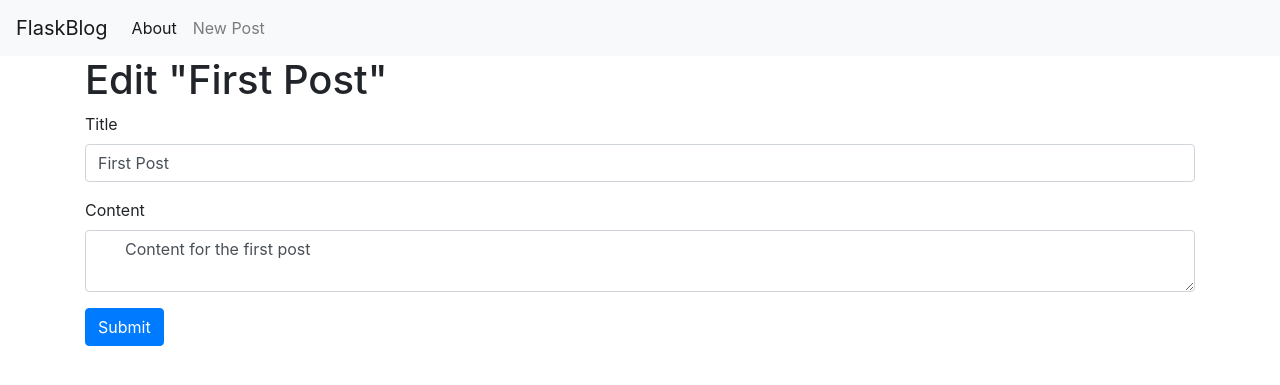
After one commit to cafecodr/flask-blog, a Flask app: page /1/edit in a window 1280 px wide. The commit adds this page. Shown: the top 385 px of the page. Run offline with Flask 2, Linux system fonts and the light colour scheme; data comes from the database, SQL or seed files in the repository; both versions use the stored data as it was after the commit; some libraries are stand-ins or nearby versions.

Commit message:
Add edit post page

```diff
--- a/app.py
+++ b/app.py
@@ -55,3 +55,24 @@ def create():
             return redirect(url_for('index'))
 
     return render_template('create.html')
+
+
+@app.route('/<int:id>/edit', methods=['GET', 'POST'])
+def edit(id):
+    post = get_post(id)
+
+    if request.method == 'POST':
+        title = request.form['title']
+        content = request.form['content']
+
+        if not title:
+            flash('Title is required!')
+        else:
+            conn = get_db_connection()
+            conn.execute(
+                'UPDATE posts SET title = ?, content = ? WHERE id = ?', (title, content, id))
+            conn.commit()
+            conn.close()
+            return redirect(url_for('index'))
+
+    return render_template('edit.html', post=post)
--- /dev/null
+++ b/templates/edit.html
@@ -0,0 +1,27 @@
+{% extends 'base.html' %} {% block content %}
+<h1>{% block title %} Edit "{{post['title']}}" {% endblock %}</h1>
+
+<form method="post">
+  <div class="form-group">
+    <label for="title">Title</label>
+    <input
+      type="text"
+      name="title"
+      placeholder="Post title"
+      class="form-control"
+      value="{{ request.form['title'] or post['title'] }}"
+    />
+  </div>
+
+  <div class="form-group">
+    <label for="content">Content</label>
+    <textarea name="content" placeholder="Post content" class="form-control">
+      {{ request.form['content'] or post['content'] }}
+    </textarea>
+  </div>
+
+  <div class="form-group">
+    <button type="submit" class="btn btn-primary">Submit</button>
+  </div>
+</form>
+{% endblock %}
--- a/templates/index.html
+++ b/templates/index.html
@@ -5,5 +5,8 @@
   <h2>{{post['title']}}</h2>
 </a>
 <span class="badge badge-primary">{{post['created']}}</span>
+<a href="{{ url_for('edit', id=post['id']) }}">
+  <span class="badge badge-warning">Edit</span>
+</a>
 <hr />
 {% endfor %} {% endblock %}
```
Also changed, not shown: database.db.
